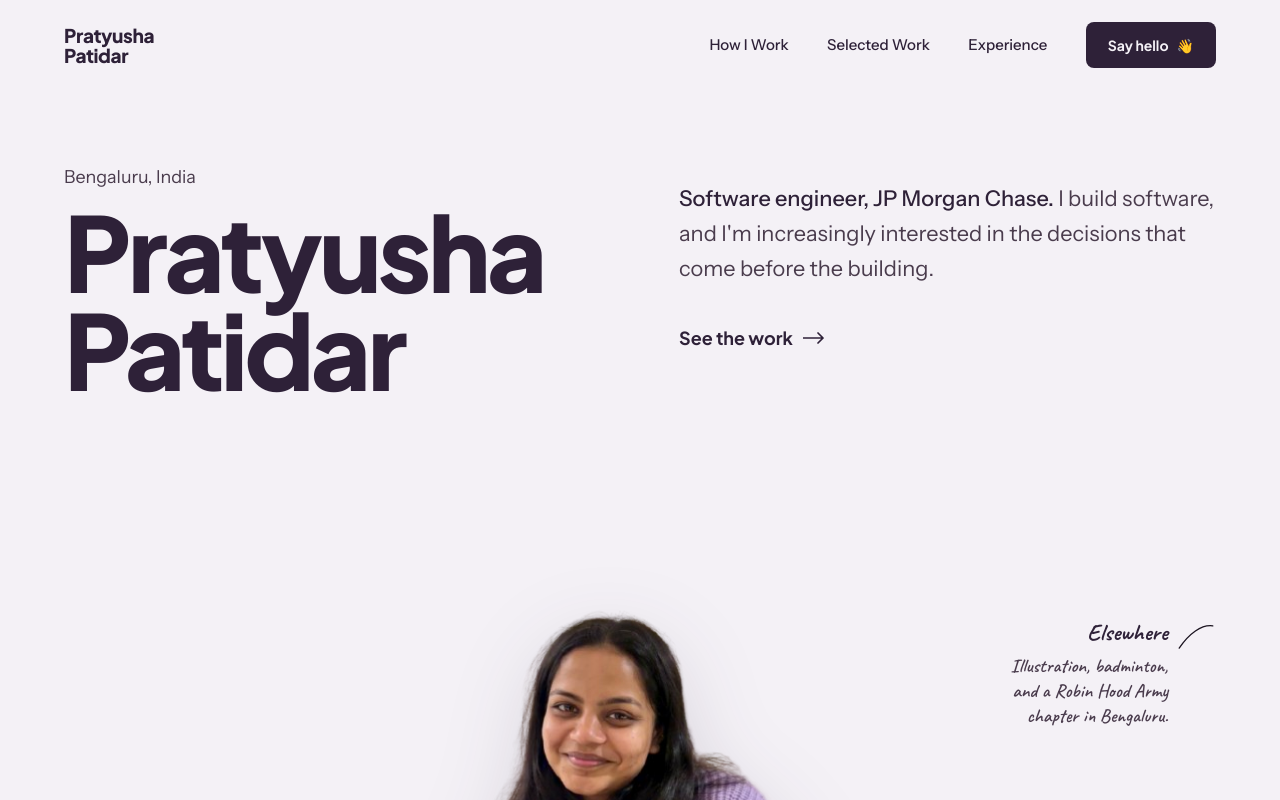
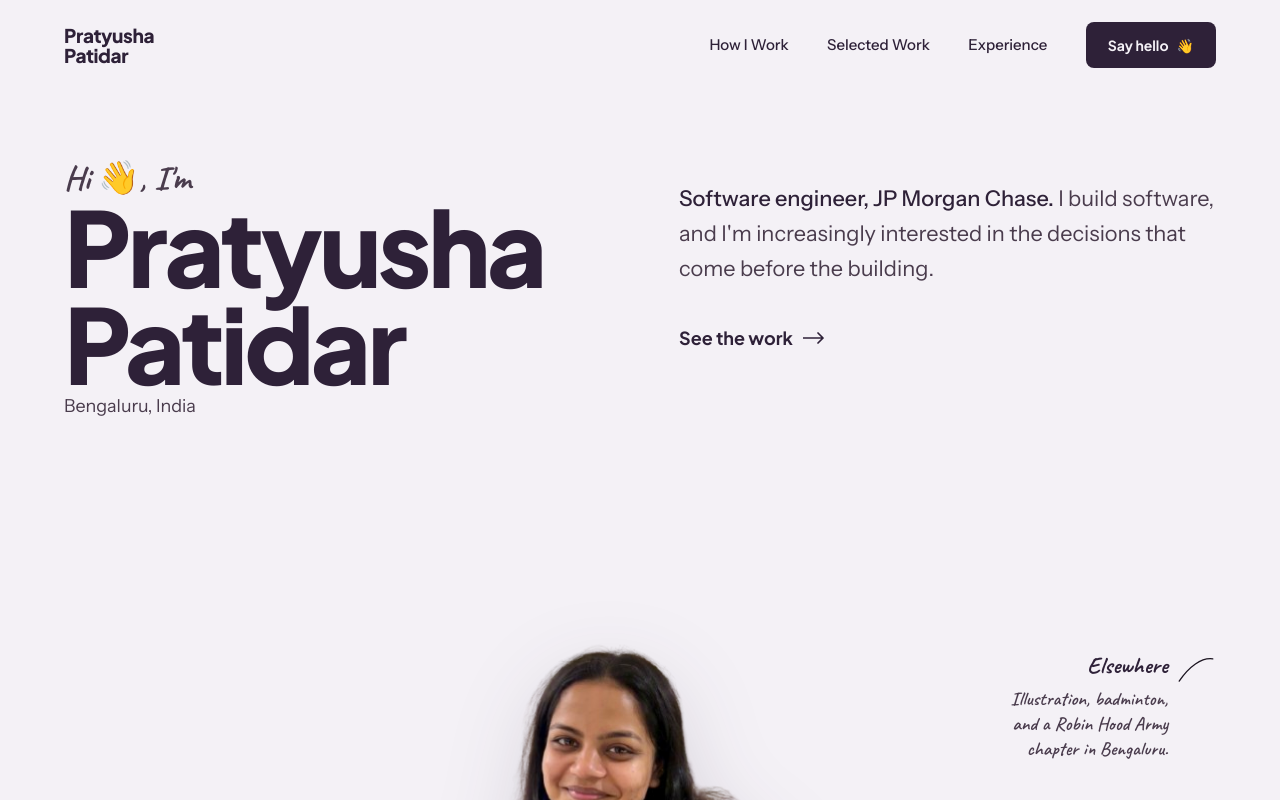
Before and after one commit to pratyusha2802/Portfolio, a React (Vite) app: page / in a window 1280 px wide. Shown: the top 800 px of the page. Built offline with nearby package versions, Linux system fonts and the light colour scheme.

Commit message:
minor ui fixes

```diff
--- a/src/components/Hero.tsx
+++ b/src/components/Hero.tsx
@@ -9,12 +9,15 @@ function Hero() {
     <section className="hero wrap" id="top">
       <div className="hero__top">
         <div>
+          <h1 className="hero__title rise" style={riseDelay(1)}>
+            <span className="hero__greeting">
+              Hi <span className="wave" aria-hidden="true">👋</span>, I'm
+            </span>
+            {profile.name}
+          </h1>
           <p className="eyebrow rise" style={riseDelay(0)}>
             {profile.location}
           </p>
-          <h1 className="hero__title rise" style={riseDelay(1)}>
-            {profile.name}
-          </h1>
         </div>
         <div>
           <p className="hero__lede rise" style={riseDelay(2)}>
--- a/src/index.css
+++ b/src/index.css
@@ -231,28 +231,23 @@ button {
   letter-spacing: -0.035em;
 }
 
-.hero__title .amp {
-  color: var(--forest);
-  position: relative;
-  display: inline-block;
+.hero__greeting {
+  display: block;
+  font-family: var(--hand);
+  font-weight: 700;
+  font-size: clamp(24px, 2.6vw, 34px);
+  letter-spacing: 0;
+  color: var(--muted);
+  margin-bottom: 2px;
 }
 
-.hero__title .amp::after {
-  content: '';
-  position: absolute;
-  left: 0;
-  right: 0;
-  bottom: 0.1em;
-  height: 0.09em;
-  background: var(--amber);
-  opacity: 0.55;
-  transform: scaleX(0);
-  transform-origin: left;
-  transition: transform 0.9s cubic-bezier(0.2, 0.7, 0.3, 1) 0.7s;
+.hero__greeting .wave {
+  display: inline-block;
+  transform-origin: 70% 70%;
 }
 
-.is-ready .hero__title .amp::after {
-  transform: scaleX(1);
+.is-ready .hero__greeting .wave {
+  animation: wave 0.8s ease-in-out 1.1s;
 }
 
 .hero__lede {
@@ -1081,7 +1076,4 @@ a.work-card:hover {
   .arrow path {
     stroke-dashoffset: 0;
   }
-  .hero__title .amp::after {
-    transform: scaleX(1);
-  }
 }
```
